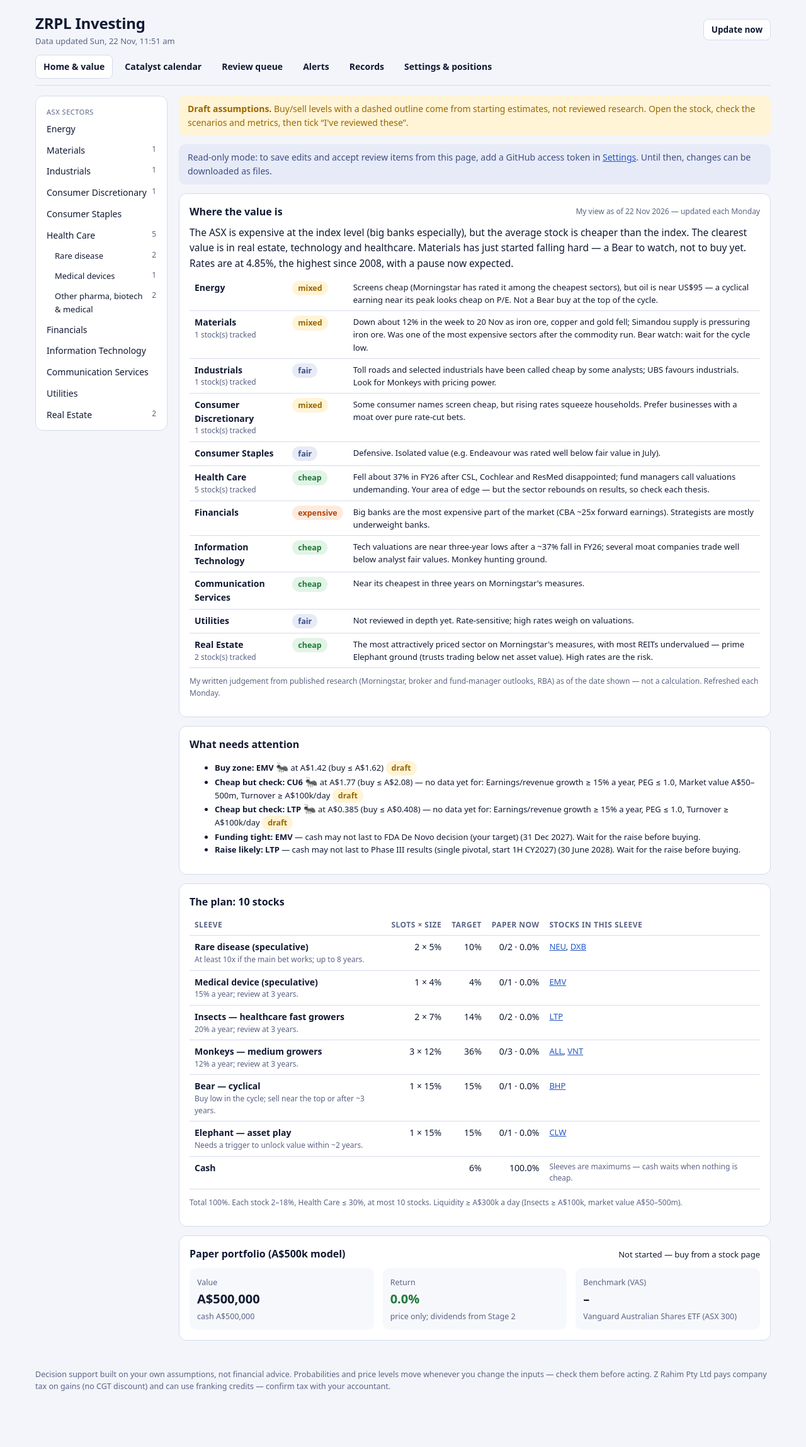
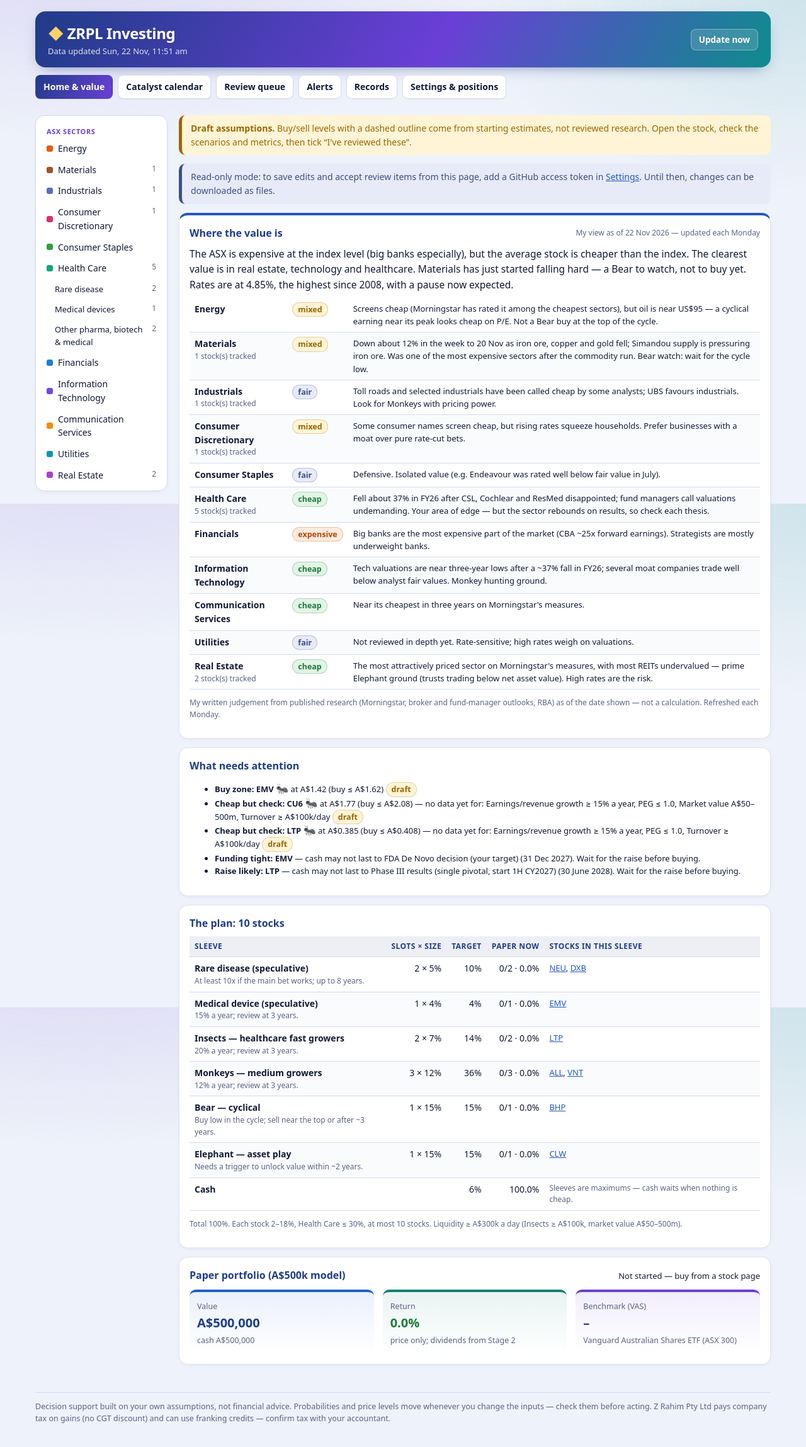
Before and after one commit to Zeeshan-rahim/biotech-radar, a plain HTML site: page index.html in a window 1280 px wide. Shown: the whole page at 63% size. Before the commit the page ends 2271 px from the top, so only its background shows below. Drawn offline with Linux system fonts and the light colour scheme.

Commit message:
Add files via upload

```diff
--- a/index.html
+++ b/index.html
@@ -82,6 +82,51 @@ aside .grp{font-size:11px;text-transform:uppercase;letter-spacing:.05em;color:va
 .toast{position:fixed;bottom:18px;left:50%;transform:translateX(-50%);background:var(--text);color:var(--bg);padding:10px 16px;border-radius:10px;font-size:14px;z-index:9;max-width:90vw}
 svg text{fill:var(--muted);font-size:11px}
 @media (max-width:640px){.hide-s{display:none} th,td{padding:6px 5px}}
+
+/* ===================== Colour theme (Nov 2026) ===================== */
+:root{--sc:#2457C5;--g1:#1F3C88;--g2:#0E8C8C;--g3:#6A3FD6;--bg:#EEF2FA}
+@media (prefers-color-scheme: dark){:root{--bg:#090D1A}}
+body{background:radial-gradient(1200px 500px at 10% -10%,color-mix(in srgb,var(--g3) 14%,transparent),transparent 60%),radial-gradient(900px 500px at 100% 0%,color-mix(in srgb,var(--g2) 14%,transparent),transparent 60%),var(--bg);background-attachment:fixed}
+header{background:linear-gradient(120deg,var(--g1),var(--g3) 55%,var(--g2));color:#fff;border-radius:16px;padding:16px 20px;box-shadow:0 8px 24px -12px color-mix(in srgb,var(--g1) 70%,transparent)}
+header h1{color:#fff;font-weight:750;letter-spacing:-.02em}
+header h1::before{content:"◆ ";color:#FFD166}
+header .muted,header #status{color:rgba(255,255,255,.85)!important}
+header button,header .btn{background:rgba(255,255,255,.14);border-color:rgba(255,255,255,.35);color:#fff}
+header button:hover{background:rgba(255,255,255,.24);border-color:#fff}
+header button.primary{background:#FFD166;border-color:#FFD166;color:#1F1A05}
+header .pill{background:rgba(255,255,255,.2);color:#fff}
+nav{border-bottom:none;gap:8px}
+nav a{background:var(--panel);border:1px solid var(--line);box-shadow:0 1px 2px rgba(16,24,64,.05)}
+nav a:hover{border-color:var(--accent)}
+nav a.on{background:linear-gradient(120deg,var(--g1),var(--g3));color:#fff;border-color:transparent}
+.card{border:1px solid color-mix(in srgb,var(--line) 70%,transparent);box-shadow:0 2px 10px -4px rgba(16,24,64,.12);border-radius:14px;position:relative}
+.card>h3:first-child,.card>.row:first-child h3{color:var(--g1)}
+@media (prefers-color-scheme: dark){.card>h3:first-child,.card>.row:first-child h3{color:#C9D6FF}}
+.card.decision{border-left:6px solid var(--hold)}
+.card.decision:has(.p-buy){border-left-color:var(--buy);background:linear-gradient(90deg,var(--buy-soft),var(--panel) 40%)}
+.card.decision:has(.p-sell){border-left-color:var(--sell);background:linear-gradient(90deg,var(--sell-soft),var(--panel) 40%)}
+.card.decision:has(.p-bad){border-left-color:var(--bad)}
+th{background:color-mix(in srgb,var(--g1) 8%,var(--panel));color:var(--g1)}
+@media (prefers-color-scheme: dark){th{color:#C9D6FF}}
+tbody tr:nth-child(even) td{background:color-mix(in srgb,var(--panel2) 60%,transparent)}
+button.primary,.btn.primary{background:linear-gradient(120deg,var(--g1),var(--g3));border-color:transparent;box-shadow:0 4px 12px -6px var(--g3)}
+.pill{box-shadow:inset 0 0 0 1px color-mix(in srgb,currentColor 25%,transparent)}
+.kpi{border-top:4px solid var(--c2);background:linear-gradient(180deg,color-mix(in srgb,var(--c2) 9%,var(--panel)),var(--panel))}
+.kpi:nth-child(5n+2){border-top-color:var(--c1);background:linear-gradient(180deg,color-mix(in srgb,var(--c1) 9%,var(--panel)),var(--panel))}
+.kpi:nth-child(5n+3){border-top-color:var(--c0);background:linear-gradient(180deg,color-mix(in srgb,var(--c0) 9%,var(--panel)),var(--panel))}
+.kpi:nth-child(5n+4){border-top-color:var(--c4);background:linear-gradient(180deg,color-mix(in srgb,var(--c4) 9%,var(--panel)),var(--panel))}
+.kpi:nth-child(5n+5){border-top-color:var(--c3);background:linear-gradient(180deg,color-mix(in srgb,var(--c3) 9%,var(--panel)),var(--panel))}
+.kpi b{color:var(--g1)} @media (prefers-color-scheme: dark){.kpi b{color:#E7ECFF}}
+aside{box-shadow:0 2px 10px -4px rgba(16,24,64,.12);border-radius:14px}
+aside a .sw{width:10px;height:10px;border-radius:3px;display:inline-block;margin-right:8px;background:var(--scx);flex:none}
+aside a span:first-child{display:inline-flex;align-items:center}
+aside a.on{background:color-mix(in srgb,var(--scx,var(--accent)) 16%,var(--panel));color:var(--text);box-shadow:inset 3px 0 0 var(--scx,var(--accent))}
+aside .grp{color:var(--g3);font-weight:700}
+.content>#main>.card:first-child{border-top:4px solid var(--sc)}
+.bar i{background:linear-gradient(90deg,var(--g2),var(--g3))}
+.banner{border-left:5px solid currentColor}
+.gate b.ok{background:var(--buy-soft);border-radius:50%;padding:0 4px} .gate b.no{background:var(--bad-soft);border-radius:50%;padding:0 4px}
+.foot{border-top:1px solid var(--line);padding-top:12px}
 </style>
 </head>
 <body>
@@ -281,6 +326,7 @@ function renderNav(v){
   const L=[['home','Home & value'],['calendar','Catalyst calendar'],['review','Review queue'+(n?`<span class="n">${n}</span>`:'')],['alerts','Alerts'],['records','Records'+((typeof reviewsDue==='function'&&reviewsDue().length)?`<span class="n">${reviewsDue().length}</span>`:'')],['settings','Settings & positions']];
   $('#nav').innerHTML=L.map(([k,l])=>`<a href="#${k}" class="${v===k||(!v&&k==='home')?'on':''}">${l}</a>`).join('');
 }
+const SECC={energy:'#E8590C',materials:'#A0522D',industrials:'#5C6BC0',discretionary:'#D6336C',staples:'#2F9E44',health:'#0CA678',financials:'#1C7ED6',it:'#7048E8',comms:'#F08C00',utilities:'#1098AD',realestate:'#AE3EC9'};
 function renderSide(parts){
   let sec=null,sub=null;
   if(parts[0]==='sector'){sec=parts[1];sub=parts[2]}
@@ -288,10 +334,11 @@ function renderSide(parts){
   const cnt=k=>S.data.companies.filter(c=>c.sector===k).length, cs=(k)=>S.data.companies.filter(c=>c.sector==='health'&&c.sub===k).length;
   let h='<div class="grp">ASX sectors</div>';
   for(const [k,l] of S.cfg.sectorList){
-    h+=`<a href="#sector/${k}" class="${sec===k&&!sub?'on':''}"><span>${esc(l)}</span><span class="cnt">${cnt(k)||''}</span></a>`;
-    if(k==='health')for(const [sk,sl] of S.cfg.healthSubs)h+=`<a class="sub ${sec==='health'&&sub===sk?'on':''}" href="#sector/health/${sk}"><span>${esc(sl)}</span><span class="cnt">${cs(sk)||''}</span></a>`;
+    h+=`<a href="#sector/${k}" style="--scx:${SECC[k]||'#2457C5'}" class="${sec===k&&!sub?'on':''}"><span><i class="sw"></i>${esc(l)}</span><span class="cnt">${cnt(k)||''}</span></a>`;
+    if(k==='health')for(const [sk,sl] of S.cfg.healthSubs)h+=`<a style="--scx:${SECC.health}" class="sub ${sec==='health'&&sub===sk?'on':''}" href="#sector/health/${sk}"><span>${esc(sl)}</span><span class="cnt">${cs(sk)||''}</span></a>`;
   }
   $('#side').innerHTML=h;
+  document.documentElement.style.setProperty('--sc',SECC[sec]||'#2457C5');
 }
 function renderTop(){
   const st=S.status||{}; const last=st.lastRun?new Date(st.lastRun):null;
```
